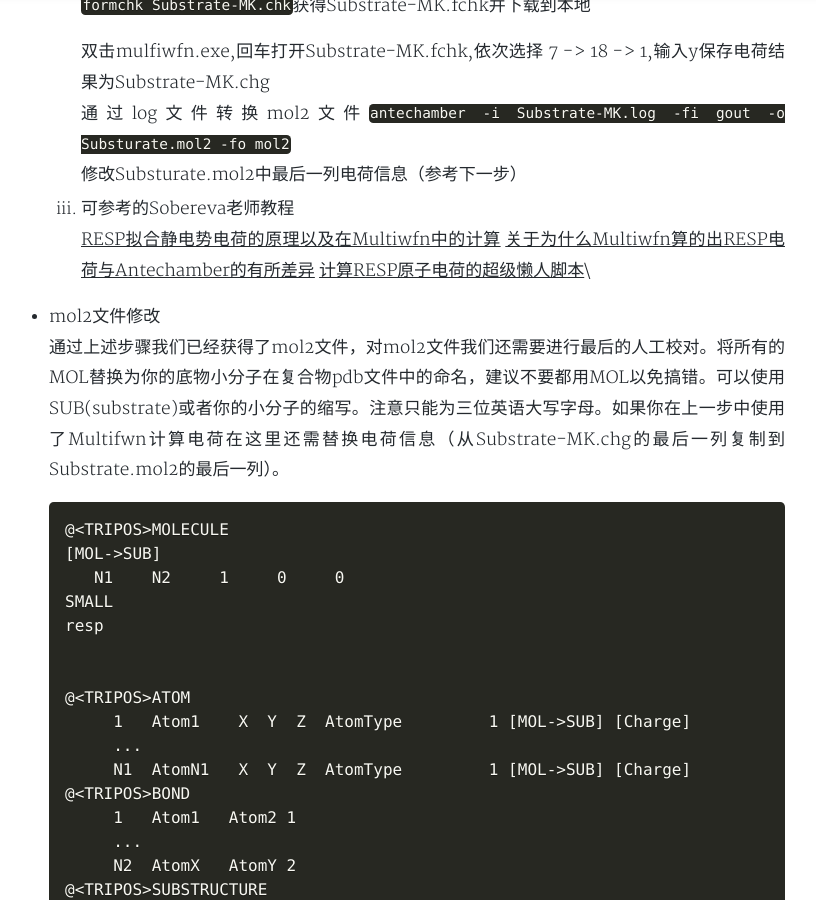
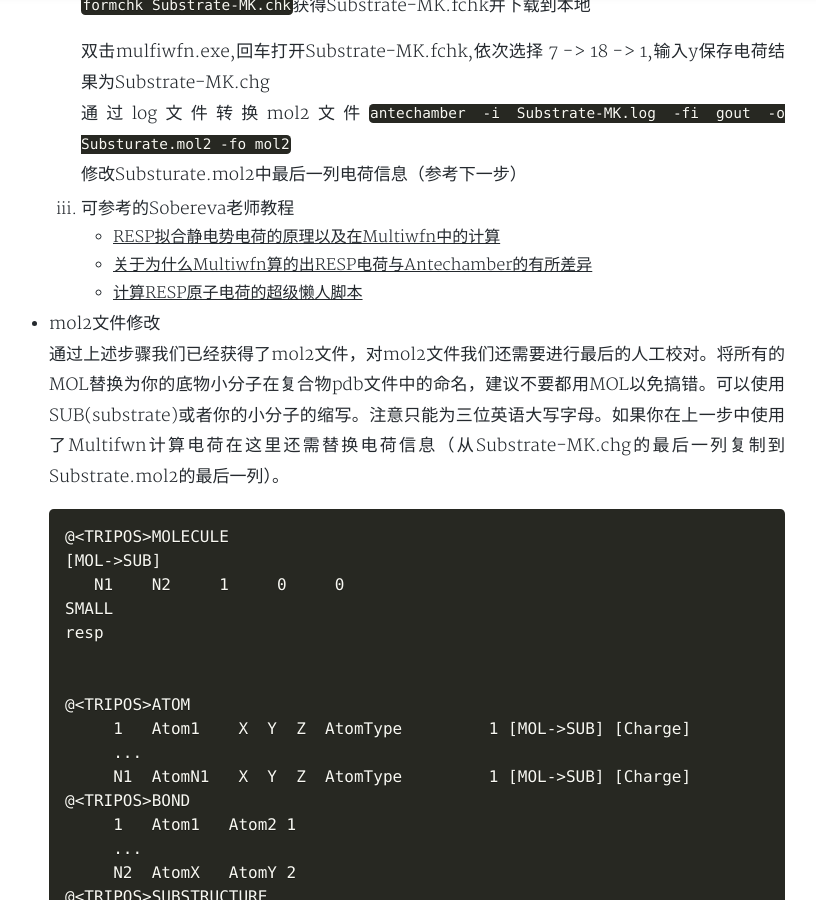
Before and after one commit to DouBeeTwT/DouBeeTwT.github.io, a Jekyll site: the page built from _posts/2020-07-07-Amber用户自定义小分子立场搭建.md, in a window 1280 px wide and 900 px high, scrolled down 3059 px. Shown: the whole window, without its empty margins (239-1055 px from the left). Built offline with Jekyll 4.4.1, drawn with Linux system fonts in a browser that asks for light colours; nearby versions of some CDN libraries; a style sheet for code colours, icons or effects is not loaded.

```diff
--- a/_posts/2020-07-07-Amber用户自定义小分子立场搭建.md
+++ b/_posts/2020-07-07-Amber用户自定义小分子立场搭建.md
@@ -115,9 +115,9 @@ Atom2    X   Y   Z
 
   3. 可参考的Sobereva老师教程
 
-      [RESP拟合静电势电荷的原理以及在Multiwfn中的计算](http://sobereva.com/441)
-      [关于为什么Multiwfn算的出RESP电荷与Antechamber的有所差异](http://sobereva.com/516)
-      [计算RESP原子电荷的超级懒人脚本](http://sobereva.com/476)\
+      - [RESP拟合静电势电荷的原理以及在Multiwfn中的计算](http://sobereva.com/441)
+      - [关于为什么Multiwfn算的出RESP电荷与Antechamber的有所差异](http://sobereva.com/516)
+      - [计算RESP原子电荷的超级懒人脚本](http://sobereva.com/476)
 
 - mol2文件修改
 
```
